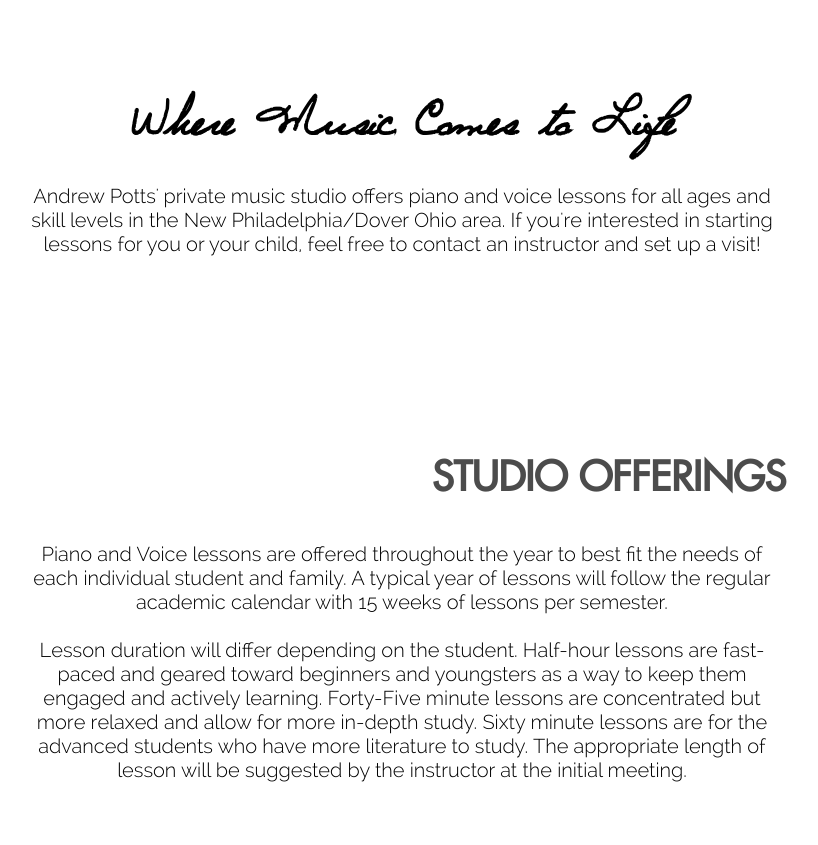
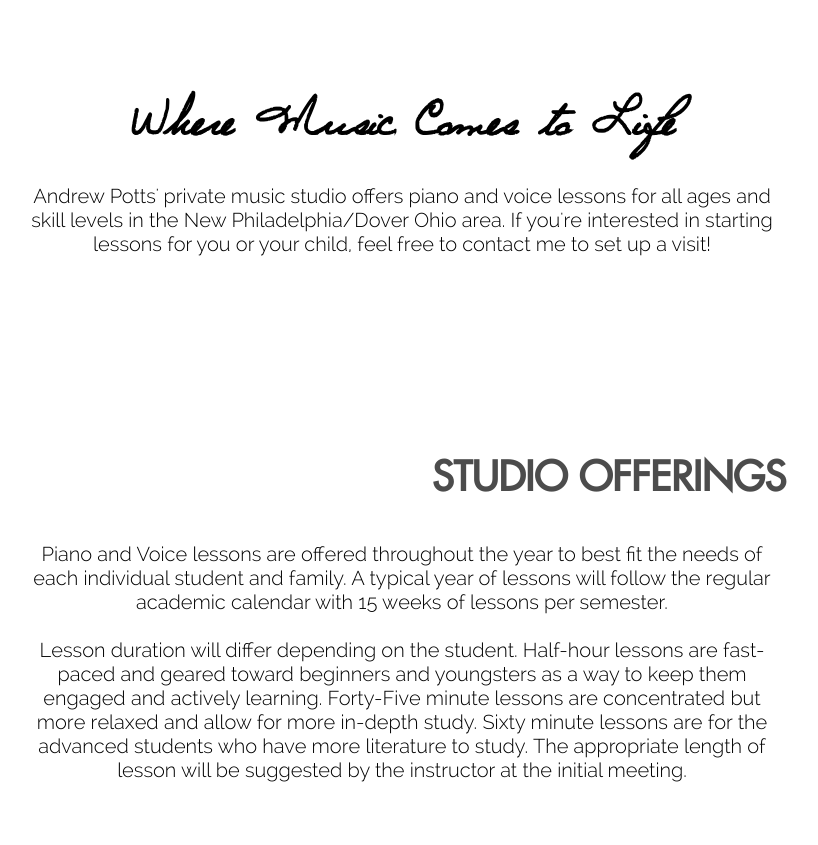
Before and after one commit to pottsmusicstudio/Pottsmusicstudio.github.io, a plain HTML site: page index.html in a window 1280 px wide. Shown: the part 837-1682 px from the top of the page, without its empty margins (238-1056 px from the left). Drawn offline with Linux system fonts and the light colour scheme.

Commit message:
Update index.html

```diff
--- a/index.html
+++ b/index.html
@@ -13,7 +13,7 @@
 		</div>
 		<div class="glassbar">
 			<h2>Where Music Comes to Life</h2>
-			<p>Andrew Potts' private music studio offers piano and voice lessons for all ages and skill levels in the New Philadelphia/Dover Ohio area. If you're interested in starting lessons for you or your child, feel free to contact an instructor and set up a visit!</p>
+			<p>Andrew Potts' private music studio offers piano and voice lessons for all ages and skill levels in the New Philadelphia/Dover Ohio area. If you're interested in starting lessons for you or your child, feel free to contact me to set up a visit!</p>
 		</div>
 
 		<div class="glassbar">
```
